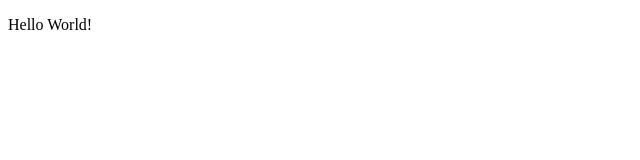
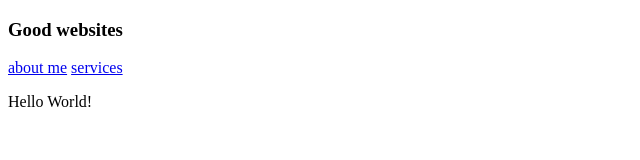
Before and after one commit to hessdale/SemanticWarmup, a plain HTML site: page index.html in a window 1280 px wide. Shown: the whole page, without its empty margins (0-640 px from the left). Drawn offline with Linux system fonts and the light colour scheme.

Commit message:
added to pages folder aboutme.html and services.html

```diff
--- a/index.html
+++ b/index.html
@@ -14,6 +14,10 @@
 </head>
 
 <body>
+  <h3>Good websites</h3>
+  <a href="/pages/aboutme.html">about me</a>
+  <a href="/pages/services.html">services</a>
+
   <p>Hello World!</p>
 </body>
 
```
Also changed, not shown: images/coffeecomputer.jpg (added), pages/aboutme.html (added), pages/services.html (added).
